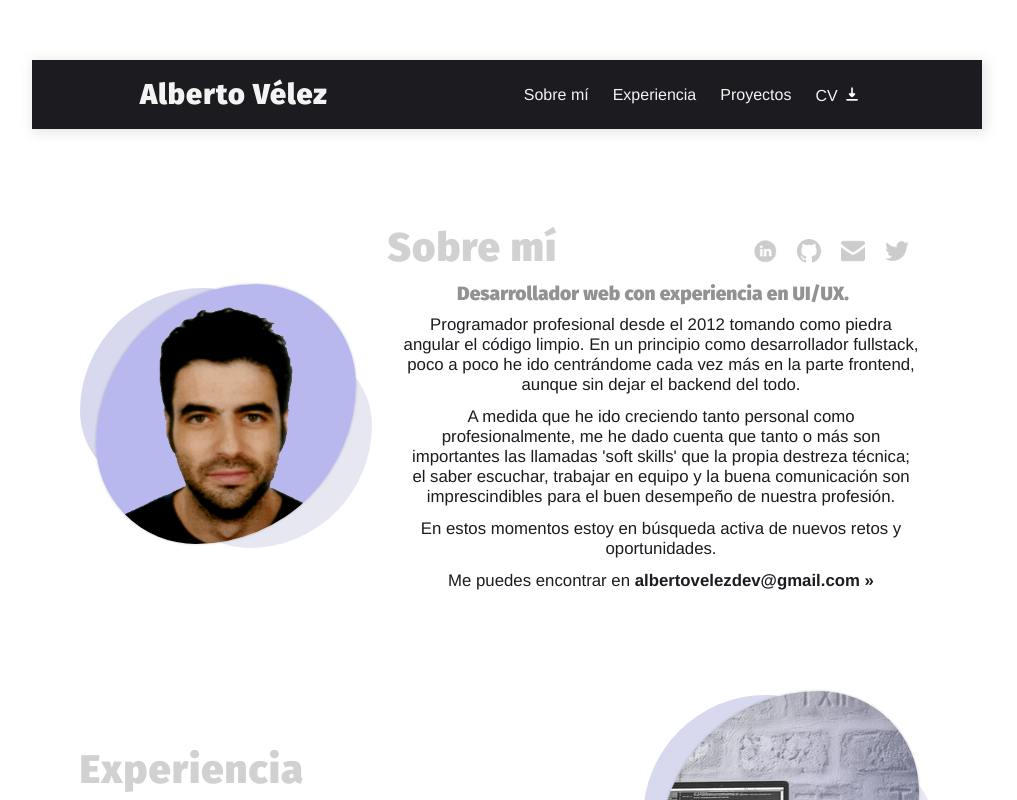
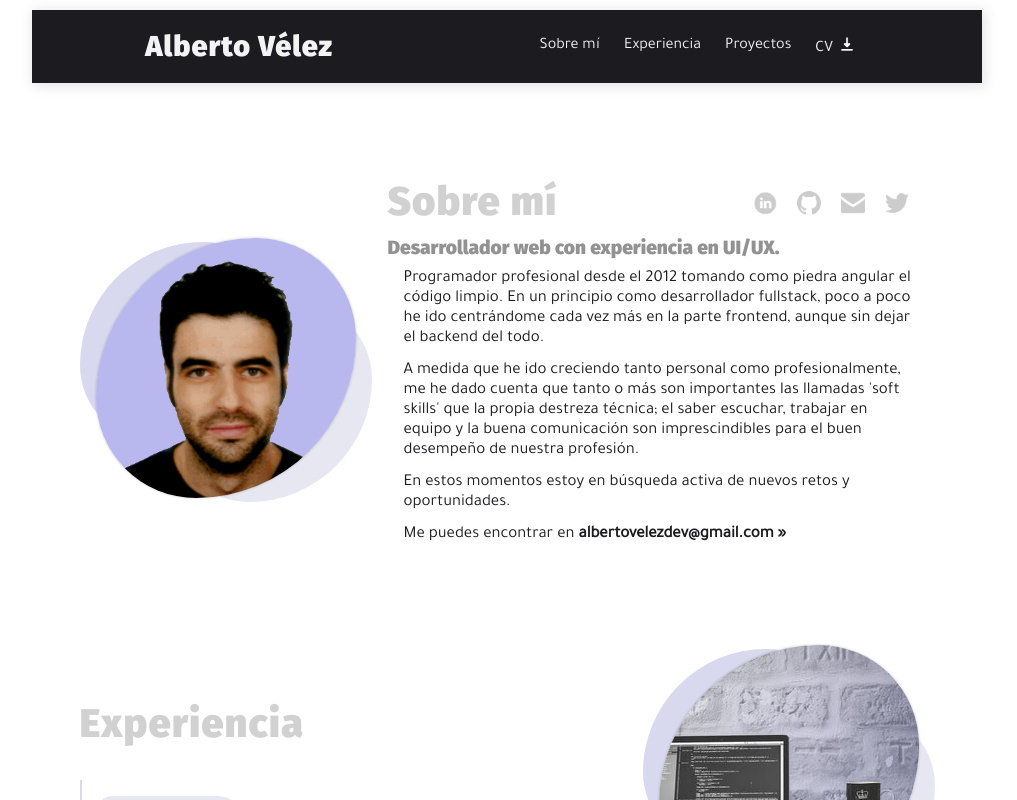
Before and after one commit to avelezdo/portfolio-vue3, a Vue app: page / in a window 1280 px wide. Shown: the top 800 px of the page, without its empty margins (133-1150 px from the left). Built offline with nearby package versions, Linux system fonts and the light colour scheme.

Commit message:
Se elimina el estilo general de App

```diff
--- a/src/App.vue
+++ b/src/App.vue
@@ -23,14 +23,3 @@
 		<Footer />
 	</div>
 </template>
-
-<style>
-	#app {
-		font-family: Avenir, Helvetica, Arial, sans-serif;
-		-webkit-font-smoothing: antialiased;
-		-moz-osx-font-smoothing: grayscale;
-		text-align: center;
-		color: #2c3e50;
-		margin-top: 60px;
-	}
-</style>
```
